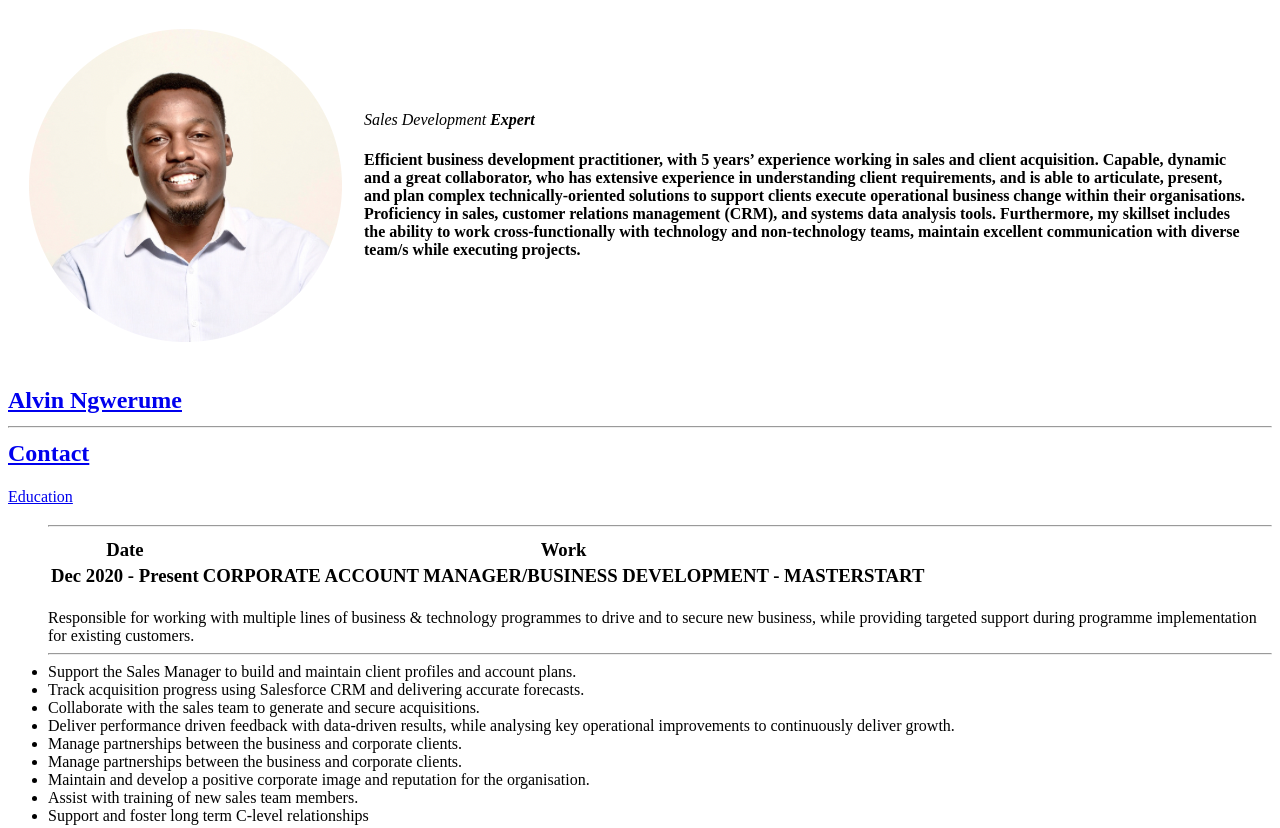
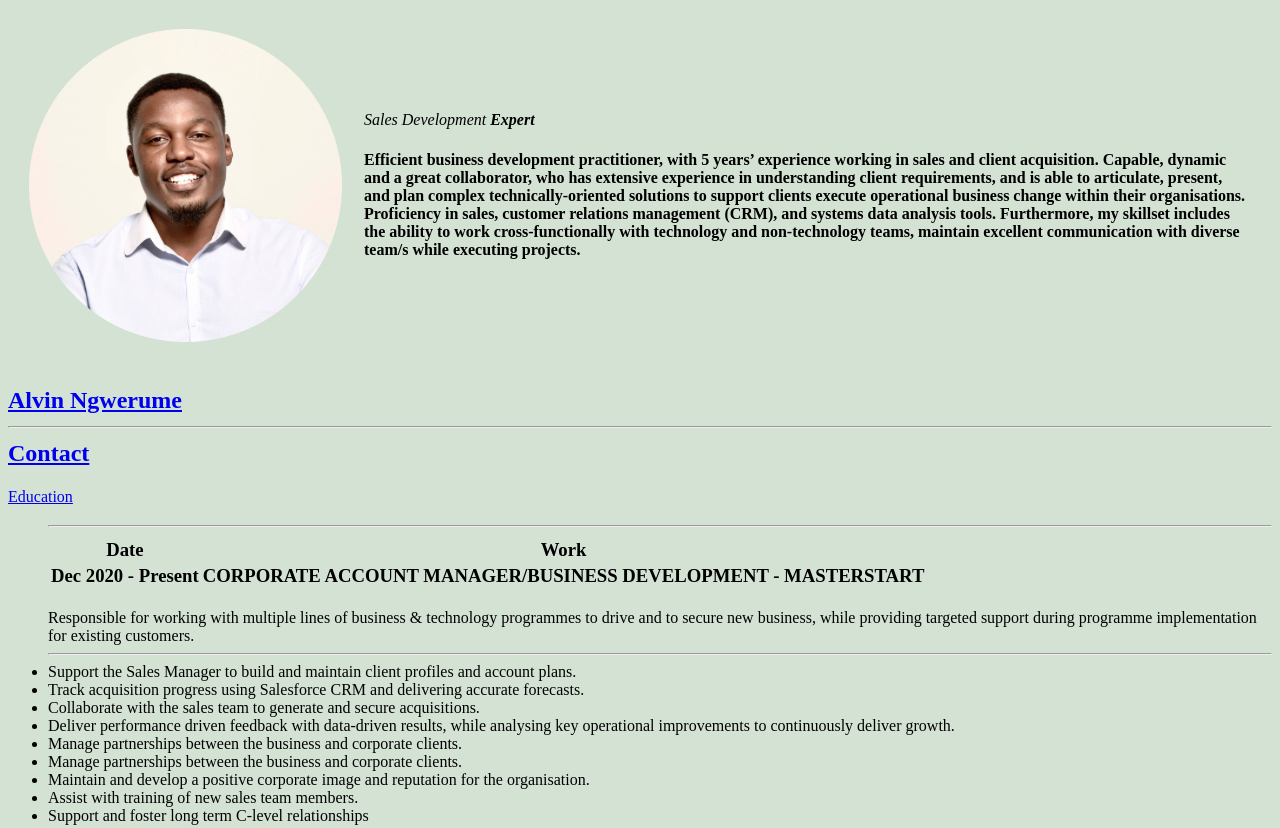
Before and after one commit to Alvin-code/CV, a plain HTML site: page index.html in a window 1280 px wide. Shown: the top 828 px of the page. Drawn offline with Linux system fonts and the light colour scheme.

Commit message:
Update index.html

```diff
--- a/index.html
+++ b/index.html
@@ -6,7 +6,7 @@
   <title>Alvin's Personal Site</title>
 </head>
 
-<body>
+<body style="background-color: #D4E2D4;">
   <table cellspacing="20">
     <tr>
       <td><img src="Alvin-modified copy 3.png" alt="Alvin Ngwerume Profile Picture"></td>
```
